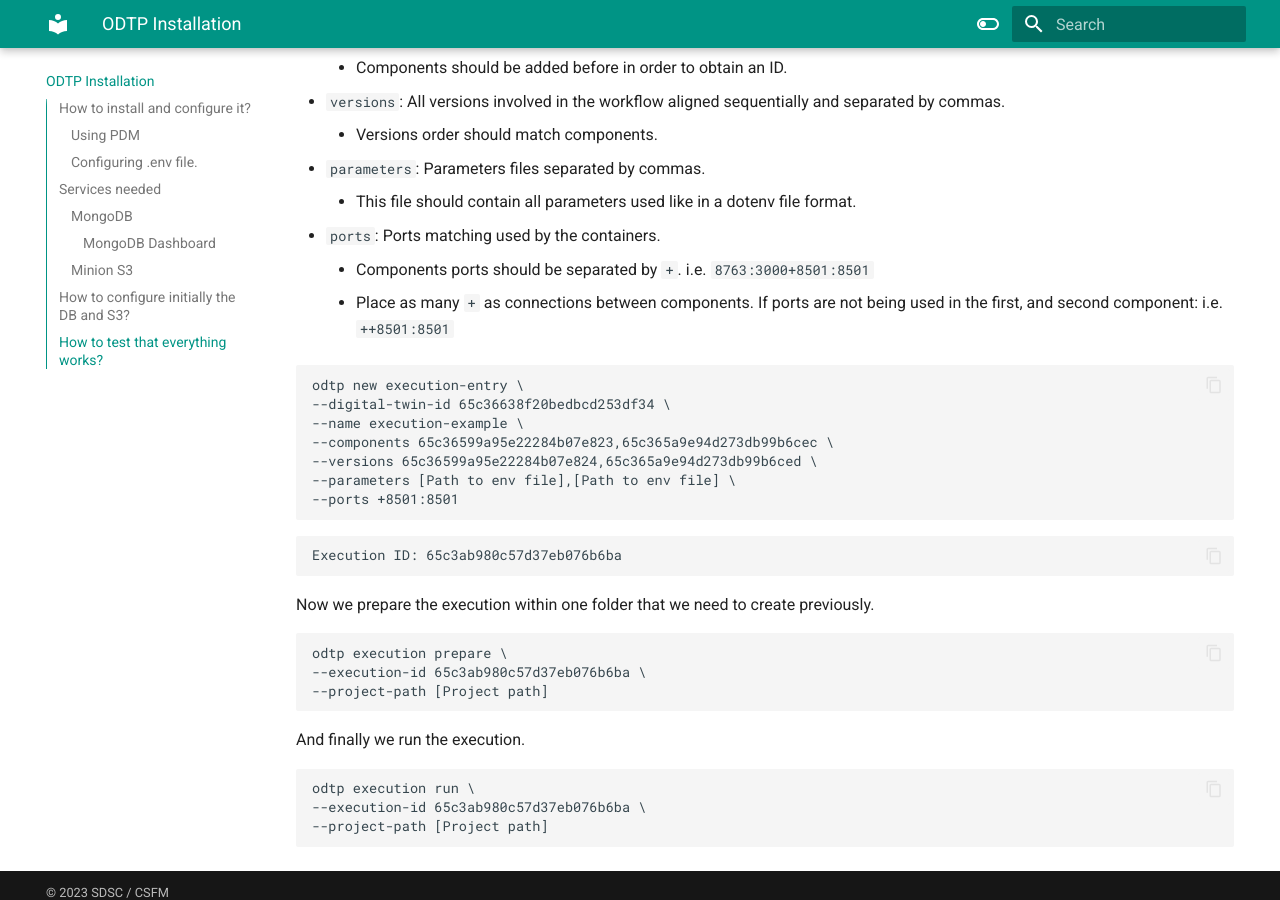
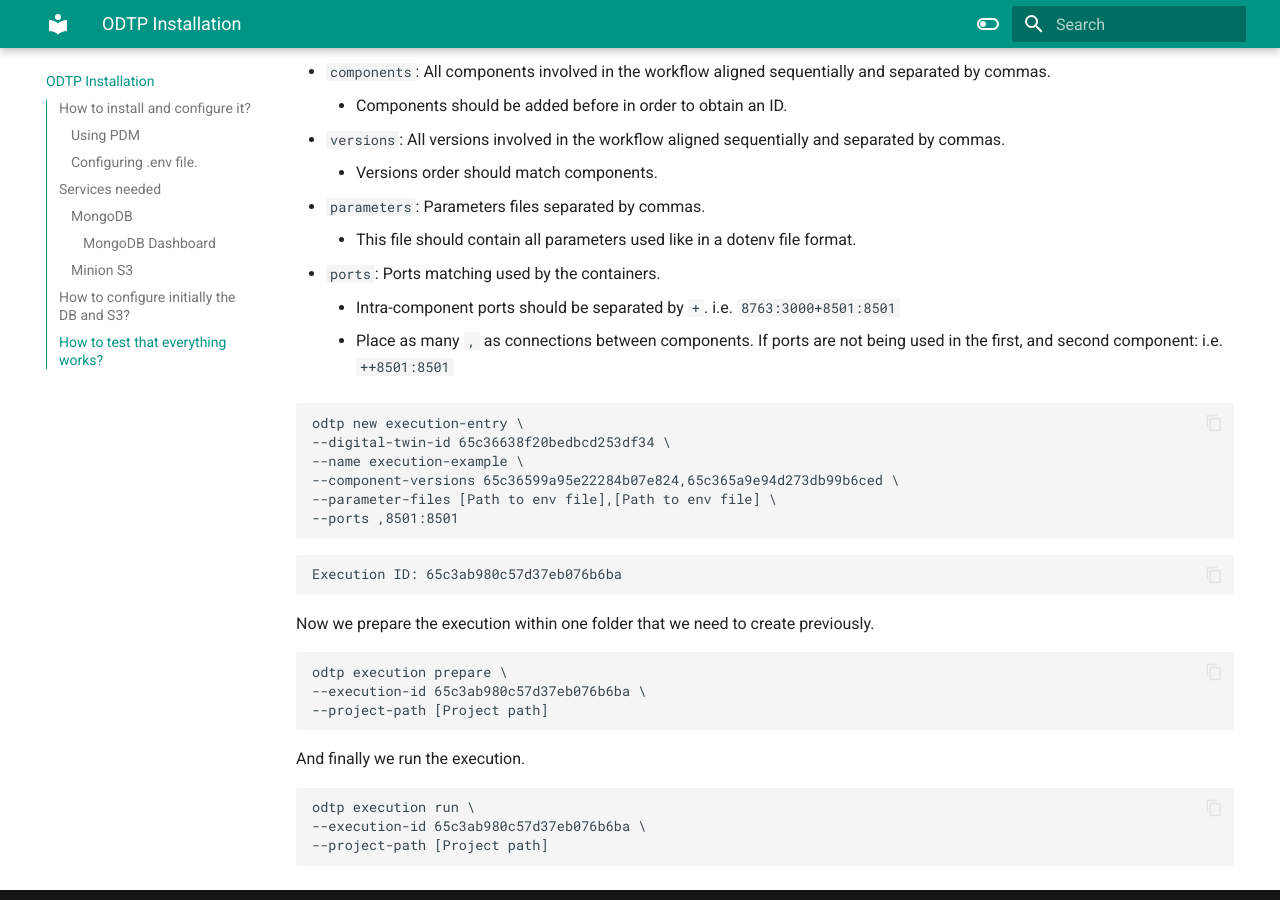
Before and after one commit to odtp-org/odtp-manuals, an MkDocs documentation site: the page built from docs/odtp_installation.md, in a window 1280 px wide and 900 px high, scrolled down 3433 px. Built offline with MkDocs 1.6.1 and Material for MkDocs 9.7.7, drawn with Linux system fonts in a browser that asks for light colours; some of the changed text lies outside the part shown.

````diff
--- a/docs/odtp_installation.md
+++ b/docs/odtp_installation.md
@@ -165,17 +167,16 @@ Now you can create an execution entry. For this you will need:
 - `parameters`: Parameters files separated by commas.
     - This file should contain all parameters used like in a dotenv file format.
 - `ports`: Ports matching used by the containers.
-    - Components ports should be separated by `+`. i.e. `8763:3000+8501:8501`
-    - Place as many `+` as connections between components. If ports are not being used in the first, and second component: i.e. `++8501:8501`
+    - Intra-component ports should be separated by `+`. i.e. `8763:3000+8501:8501`
+    - Place as many `,` as connections between components. If ports are not being used in the first, and second component: i.e. `++8501:8501`
 
 ```
 odtp new execution-entry \
 --digital-twin-id 65c36638f20bedbcd253df34 \
 --name execution-example \
---components 65c36599a95e22284b07e823,65c365a9e94d273db99b6cec \
---versions 65c36599a95e22284b07e824,65c365a9e94d273db99b6ced \
---parameters [Path to env file],[Path to env file] \
---ports +8501:8501
+--component-versions 65c36599a95e22284b07e824,65c365a9e94d273db99b6ced \
+--parameter-files [Path to env file],[Path to env file] \
+--ports ,8501:8501
 ```
 
 ```
````
Also changed, not shown: other parts of docs/odtp_installation.md (+5 -3 lines).
